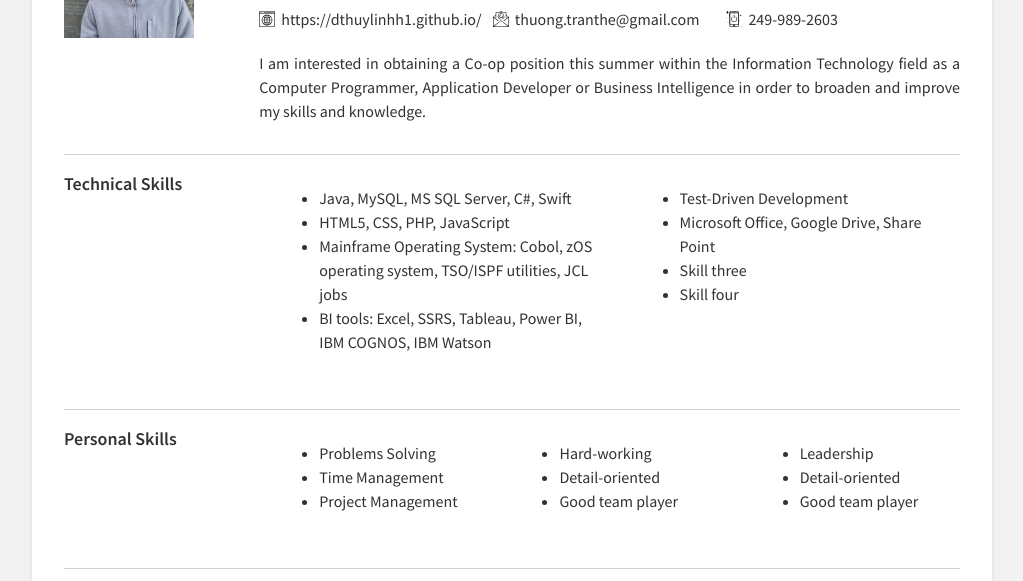
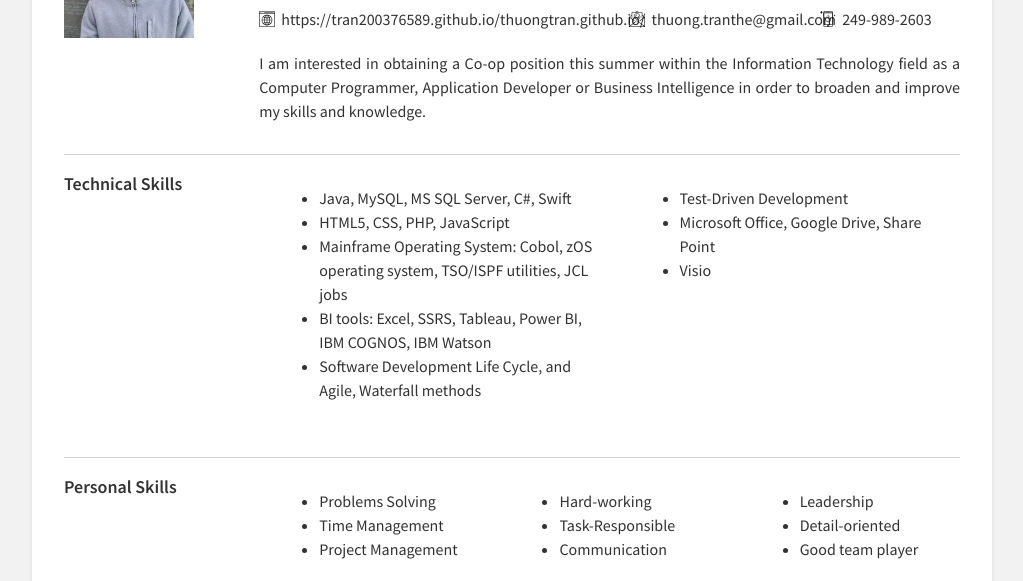
Before and after one commit to tran200376589/thuongtran.github.io, a plain HTML site: page index.html in a window 1280 px wide. Shown: the part 174-755 px from the top of the page, without its empty margins (128-1151 px from the left). Drawn offline with Linux system fonts and the light colour scheme.

Commit message:
Update index.html

```diff
--- a/index.html
+++ b/index.html
@@ -22,7 +22,7 @@
           <div class="links">
             <div class="link-item">
               <img src="img/browser.svg" alt="" class="icon">
-              <a href="https://dthuylinhh1.github.io/">https://dthuylinhh1.github.io/</a>
+              <a href="https://tran200376589.github.io/thuongtran.github.io/">https://tran200376589.github.io/thuongtran.github.io/</a>
             </div>
             <div class="link-item">
               <img src="img/mail.svg" alt="" class="icon">
@@ -46,13 +46,14 @@
               <li>HTML5, CSS, PHP, JavaScript</li>
               <li>Mainframe Operating System: Cobol, zOS operating system, TSO/ISPF utilities, JCL jobs</li>
               <li>BI tools: Excel, SSRS, Tableau, Power BI, IBM COGNOS, IBM Watson</li>
+              <li>Software Development Life Cycle, and Agile, Waterfall methods</li>
             </ul>
 
             <ul>
               <li>Test-Driven Development</li>
               <li>Microsoft Office, Google Drive, Share Point</li>
-              <li>Skill three</li>
-              <li>Skill four</li>
+              <li>Visio </li>
+              <!-- <li></li> -->
             </ul>
           </div> <!-- end skills-container -->
         </div>
@@ -70,8 +71,8 @@
 
             <ul>
               <li>Hard-working</li>
-              <li>Detail-oriented</li>
-              <li>Good team player</li>
+              <li>Task-Responsible</li>
+              <li>Communication</li>
             </ul>
 
             <ul>
```
